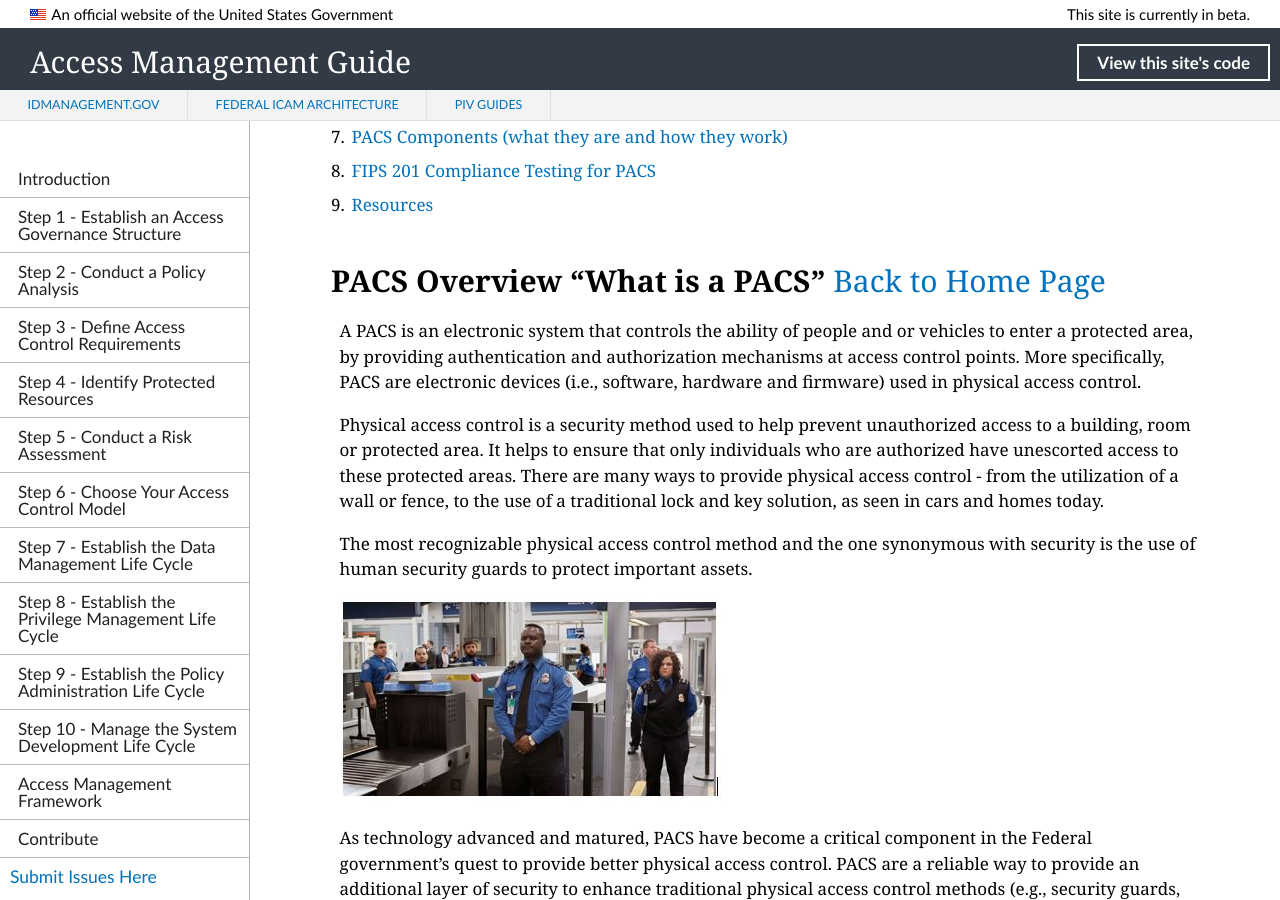
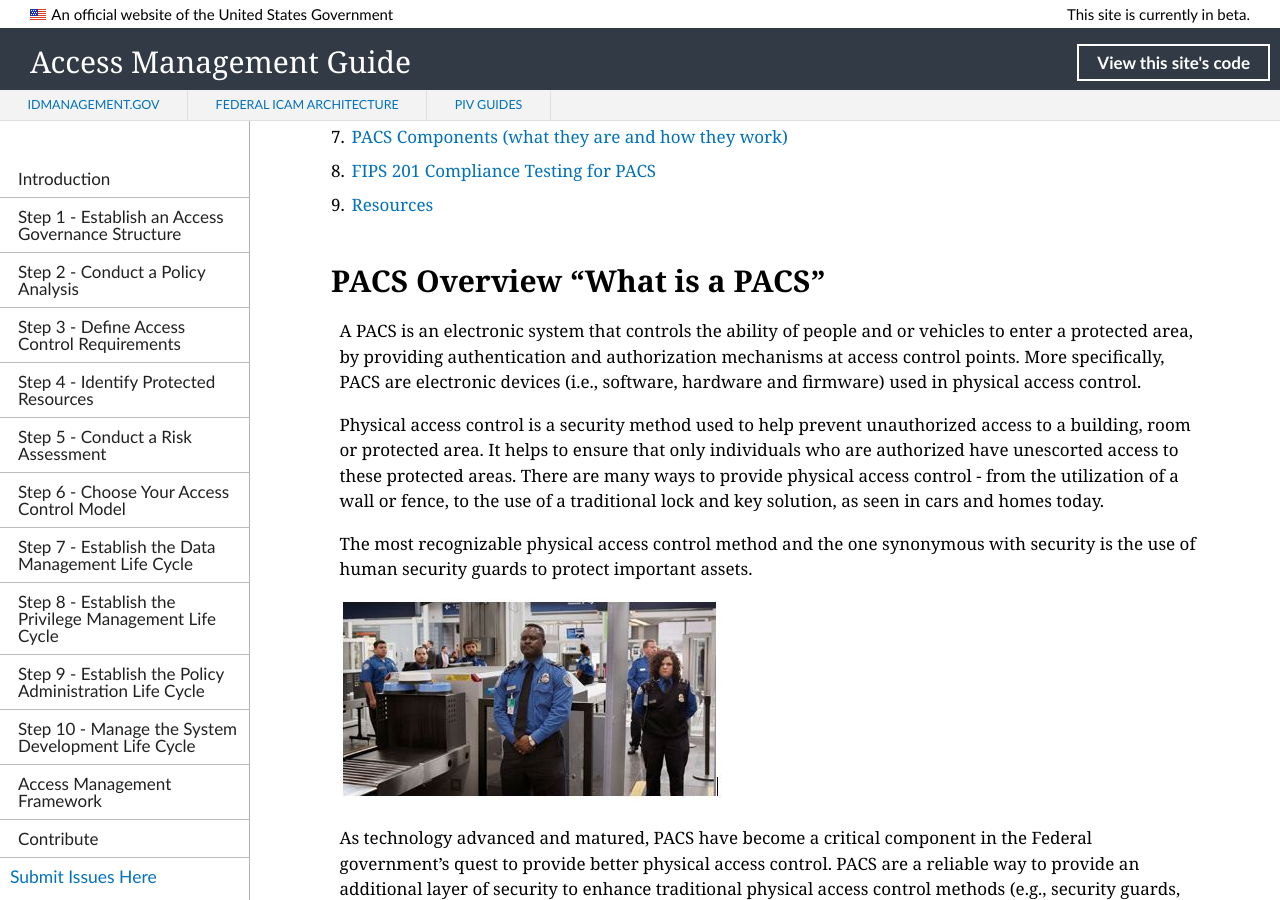
Before and after one commit to GSA/ficam-access, a Jekyll site: the page built from pages/PACS-guide.md, in a window 1280 px wide and 900 px high, scrolled down 734 px. Built offline with Jekyll 4.4.1, drawn with Linux system fonts in a browser that asks for light colours; nearby versions of some CDN libraries.

Commit message:
Update PACS-guide.md

```diff
--- a/pages/PACS-guide.md
+++ b/pages/PACS-guide.md
@@ -20,7 +20,7 @@ This guide is intended to provide a general overview of the Federal Information
 1. [FIPS 201 Compliance Testing for PACS](https://github.com/thiligh/ficam-access/blob/PACS-PLABOOK-FOLDER/pages/PACS-guide.md#fips-201-compliance-testing-for-pacs)
 1. [Resources](https://github.com/thiligh/ficam-access/blob/PACS-PLABOOK-FOLDER/pages/PACS-guide.md#resources)
 
-## PACS Overview "What is a PACS" [Back to Home Page](https://github.com/PACS-guide.md#introduction)
+## PACS Overview "What is a PACS"
 A PACS is an electronic system that controls the ability of people and or vehicles to enter a protected area, by providing authentication and authorization mechanisms at access control points.  More specifically, PACS are electronic devices (i.e., software, hardware and firmware) used in physical access control.
 
 Physical access control is a security method used to help prevent unauthorized access to a building, room or protected area.  It helps to ensure that only individuals who are authorized have unescorted access to these protected areas. There are many ways to provide physical access control - from the utilization of a wall or fence, to the use of a traditional lock and key solution, as seen in cars and homes today.
```
